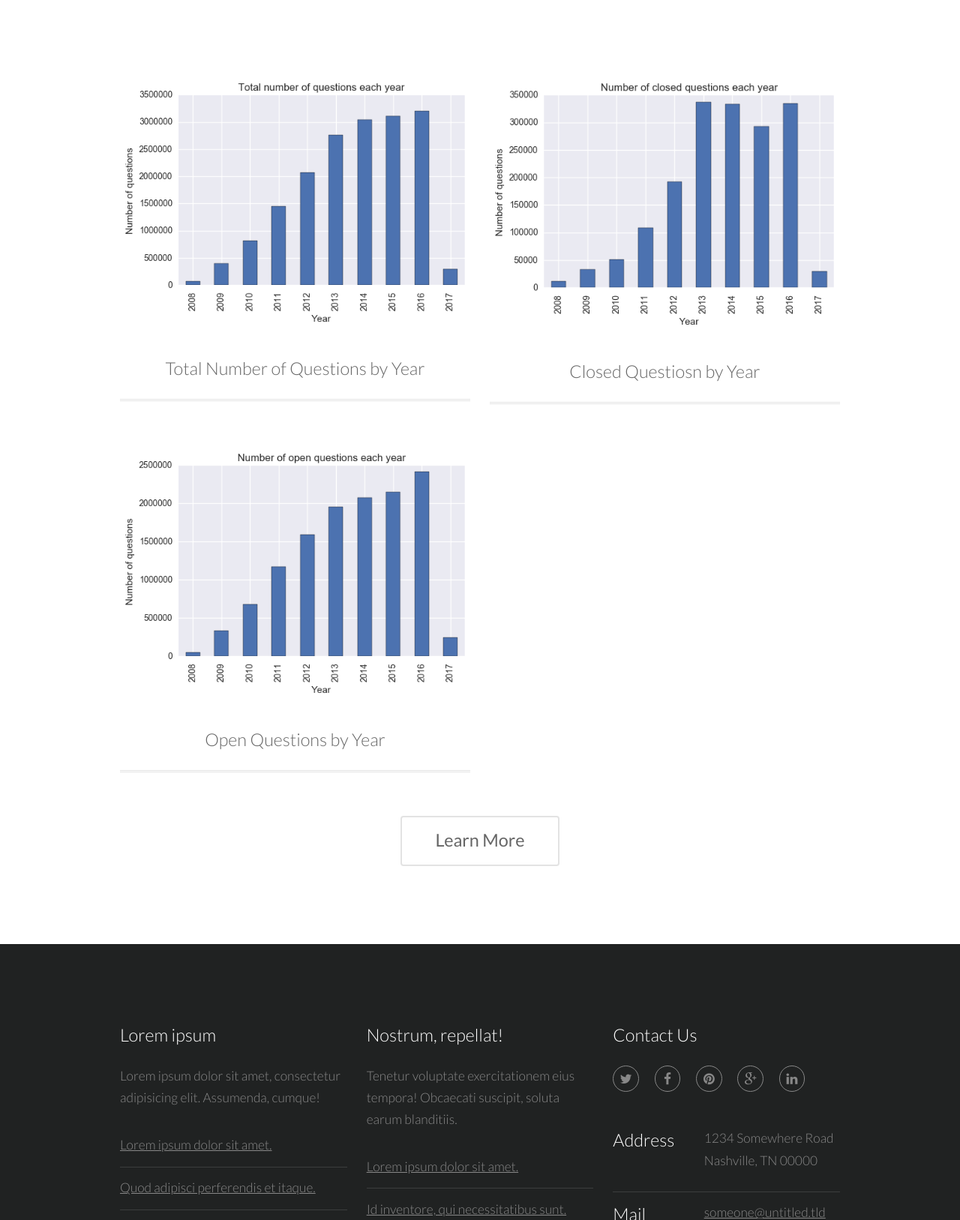
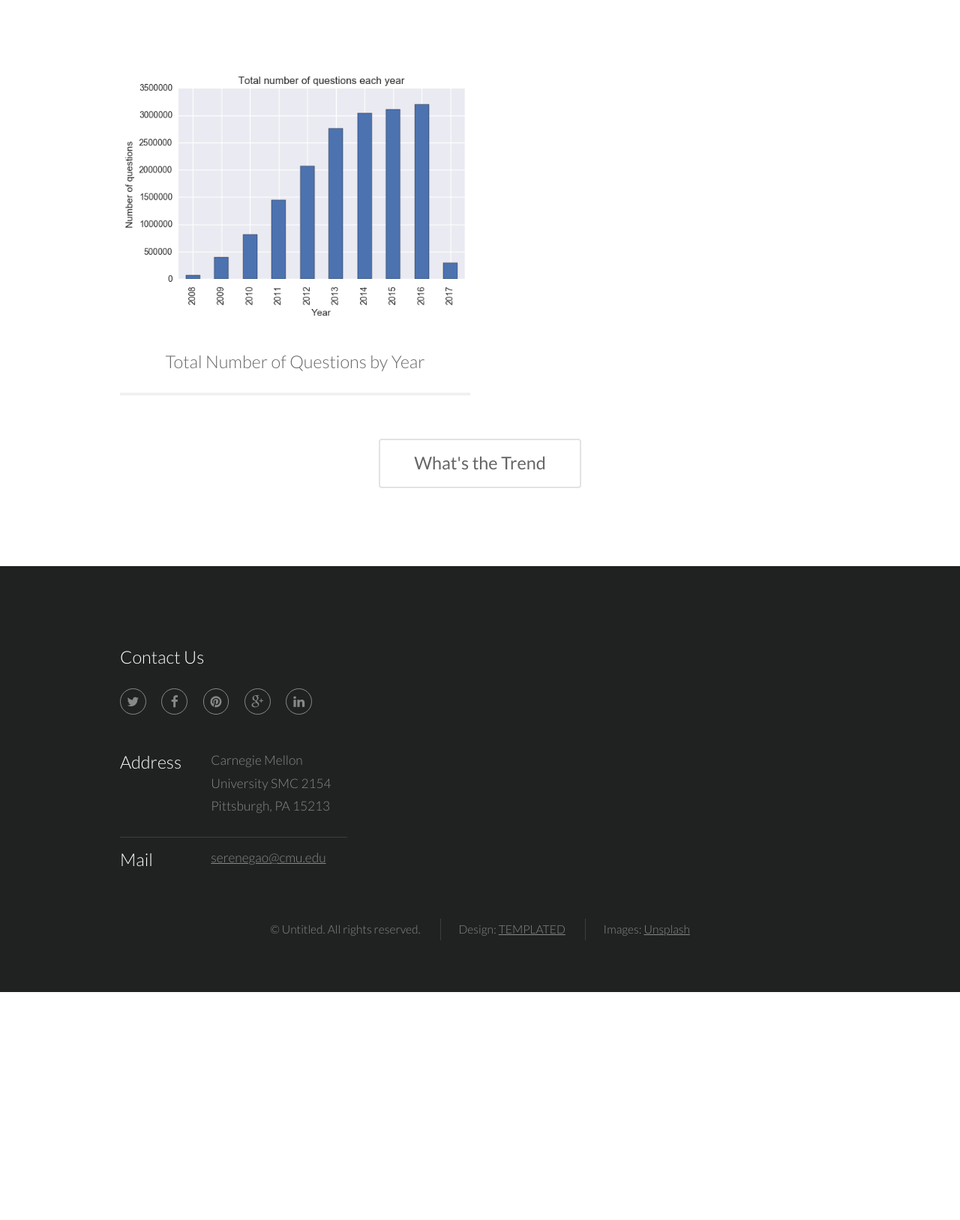
Before and after one commit to ningjung/stacklite364, a plain HTML site: page index.html in a window 1280 px wide. Shown: the part 1173-2800 px from the top of the page at 75% size. After the commit the page ends 2496 px from the top, so only its background shows below. Drawn offline with Linux system fonts and the light colour scheme.

Commit message:
reformatted index

```diff
--- a/index.html
+++ b/index.html
@@ -7,7 +7,7 @@
 <html lang="en">
 	<head>
 		<meta charset="UTF-8">
-		<title>Stacklite Data Science Project</title>
+		<title>Serene Gao </br> Korrawat Jianthanakanon</title>
 		<meta http-equiv="content-type" content="text/html; charset=utf-8" />
 		<meta name="description" content="" />
 		<meta name="keywords" content="" />
@@ -65,7 +65,7 @@
 							<p> What time of the day should I post my question? </p>
 						</section>
 						<section class="4u$ 12u$(small)">
-							<i class="icon big rounded fa-hashtag"></i>
+							<i class="icon big rounded fa-tags"></i>
 							<p> What and how many tags should I include to get my question easily found? </p>
 						</section>
 					</div>
@@ -85,16 +85,16 @@
 							<h3 class="title">Total Number of Questions by Year</h3>
 <!-- 							<p>Lorem ipsum dolor sit amet, consectetur adipisicing elit. Dolore ipsa voluptate, quae quibusdam. Doloremque similique, reiciendis sit quibusdam aperiam? Lorem ipsum dolor sit amet, consectetur adipisicing elit.</p> -->
 						</section>
-						<section class="feature 6u$ 12u$(small)">
+<!-- 						<section class="feature 6u$ 12u$(small)">
 							<img class="image fit" src="images/closedByYear.png" alt="" />
 							<h3 class="title">Closed Questiosn by Year</h3>
-							<!-- <p>Natus perspiciatis fugit illum porro iusto fuga nam voluptas minima voluptates deserunt, veniam reiciendis harum repellat necessitatibus. Animi, adipisci qui. Lorem ipsum dolor sit amet, consectetur adipisicing elit.</p> -->
+							<p>Natus perspiciatis fugit illum porro iusto fuga nam voluptas minima voluptates deserunt, veniam reiciendis harum repellat necessitatibus. Animi, adipisci qui. Lorem ipsum dolor sit amet, consectetur adipisicing elit.</p>
 						</section>
 						<section class="feature 6u 12u$(small)">
 							<img class="image fit" src="images/openByYear.png" alt="" />
-							<h3 class="title">Open Questions by Year</h3>
+							<h3 class="title">Open Questions by Year</h3> -->
 <!-- 							<p>Voluptatibus repellendus tempora, quia! Consequuntur atque, rerum quis, ullam labore officiis ipsa beatae dolore, assumenda eos harum repudiandae, qui ab! Lorem ipsum dolor sit amet, consectetur adipisicing elit.</p> -->
-						</section>
+<!-- 						</section> -->
 <!-- 						<section class="feature 6u$ 12u$(small)">
 							<img class="image fit" src="images/pic04.jpg" alt="" />
 							<h3 class="title">Eveniet, reiciendis, veniam</h3>
@@ -104,7 +104,7 @@
 					<footer>
 						<ul class="actions">
 							<li>
-								<a href="#" class="button alt big">Learn More</a>
+								<a href="generic.html" class="button alt big">What's the Trend</a>
 							</li>
 						</ul>
 					</footer>
@@ -115,7 +115,7 @@
 			<footer id="footer">
 				<div class="container">
 					<div class="row">
-						<section class="4u 6u(medium) 12u$(small)">
+<!-- 						<section class="4u 6u(medium) 12u$(small)">
 							<h3>Lorem ipsum</h3>
 							<p>Lorem ipsum dolor sit amet, consectetur adipisicing elit. Assumenda, cumque!</p>
 							<ul class="alt">
@@ -134,7 +134,7 @@
 								<li><a href="#">Deleniti eum odit nostrum eveniet.</a></li>
 								<li><a href="#">Illum consectetur quibusdam eos corporis.</a></li>
 							</ul>
-						</section>
+						</section> -->
 						<section class="4u$ 12u$(medium) 12u$(small)">
 							<h3>Contact Us</h3>
 							<ul class="icons">
@@ -147,16 +147,12 @@
 							<ul class="tabular">
 								<li>
 									<h3>Address</h3>
-									1234 Somewhere Road<br>
-									Nashville, TN 00000
+									Carnegie Mellon University SMC 2154<br>
+									Pittsburgh, PA 15213
 								</li>
 								<li>
 									<h3>Mail</h3>
-									<a href="#">someone@untitled.tld</a>
-								</li>
-								<li>
-									<h3>Phone</h3>
-									(000) 000-0000
+									<a href="#">serenegao@cmu.edu</a>
 								</li>
 							</ul>
 						</section>
```
